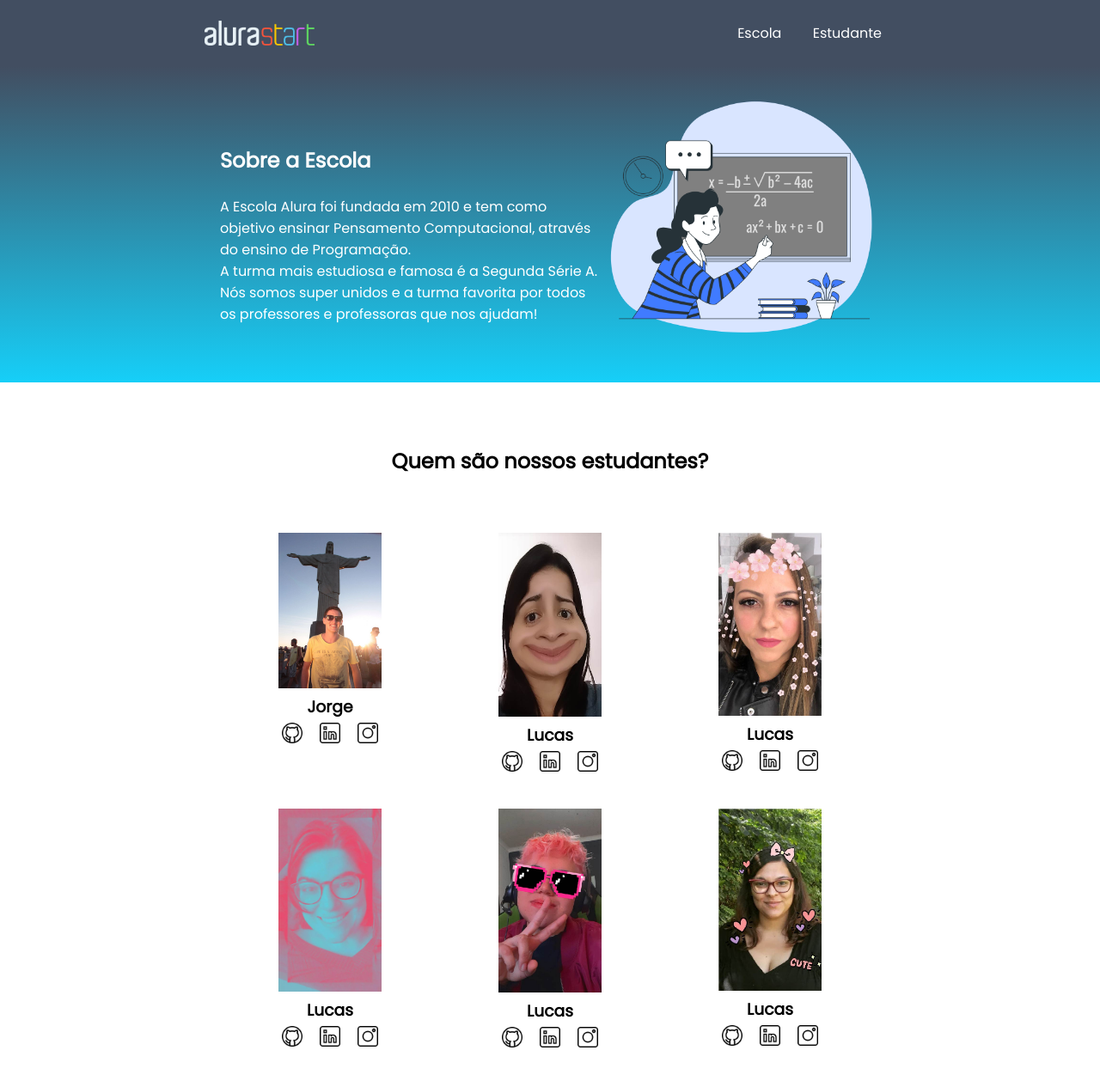
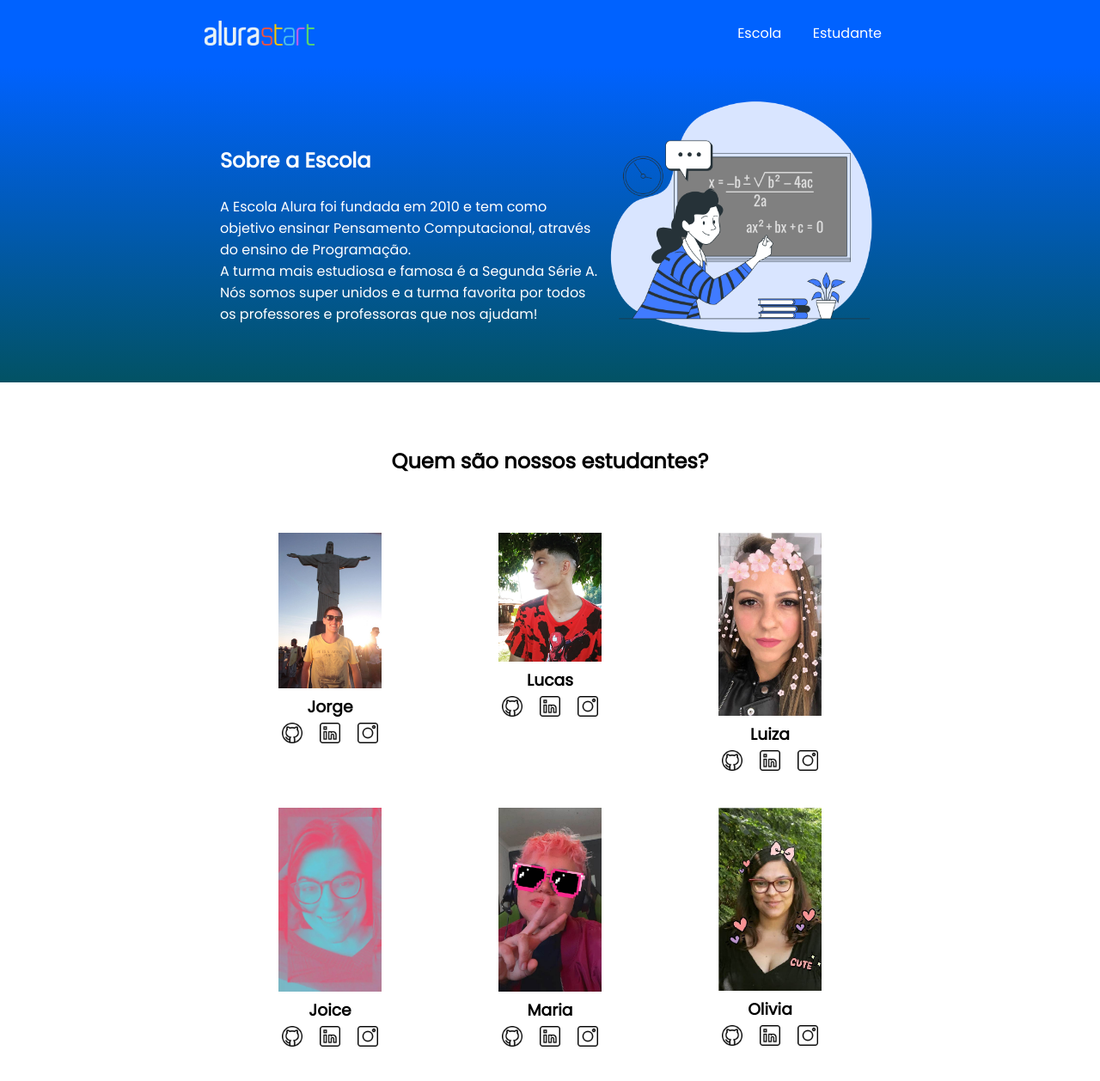
Before and after one commit to LucasBRtavares/site-final1, a plain HTML site: page index.html in a window 1280 px wide. Shown: the top 1258 px of the page at 86% size. Drawn offline with Linux system fonts and the light colour scheme.

Commit message:
Add files via upload

```diff
--- a/index.html
+++ b/index.html
@@ -38,7 +38,7 @@
             <a href="https://instagram.com/jorgeenge"><img class="estudante-icone" src="instagram.png" alt="icone instagram"></a>
         </div>
         <div class="estudante-div">
-            <img class="estudante-imagem" src="Gabi.jpg" alt="foto da gabi">
+            <img class="estudante-imagem" src="Lucas.jpg" alt="foto da gabi">
             <h3 class="estudante-nome">Lucas</h3>
             <a href="https://github.com/LucasBRtavares"><img class="estudante-icone" src="github.png" alt="icone github"></a>
             <a href="https://www.linkedin.com"><img class="estudante-icone" src="linkedin.png" alt="icone linkedin"></a>
@@ -46,7 +46,7 @@
         </div>
         <div class="estudante-div">
             <img class="estudante-imagem" src="Liz.jpg" alt="foto da lizandra">
-            <h3 class="estudante-nome">Lucas</h3>
+            <h3 class="estudante-nome">Luiza</h3>
             <a href="https://github.com/LucasBRtavares"><img class="estudante-icone" src="github.png" alt="icone github"></a>
             <a href="https://www.linkedin.com"><img class="estudante-icone" src="linkedin.png" alt="icone linkedin"></a>
             <a href="https://www.instagram.com/lucas_rogerio_tavares"><img class="estudante-icone" src="instagram.png" alt="icone instagram"></a>
@@ -55,21 +55,21 @@
         <span></span>
         <div class="estudante-div">
             <img class="estudante-imagem" src="Joice.jpg" alt="foto da joice">
-            <h3 class="estudante-nome">Lucas</h3>
+            <h3 class="estudante-nome">Joice</h3>
             <a href="https://github.com/LucasBRtavares"><img class="estudante-icone" src="github.png" alt="icone github"></a>
             <a href="https://www.linkedin.com"><img class="estudante-icone" src="linkedin.png" alt="icone linkedin"></a>
             <a href="https://www.instagram.com/lucas_rogerio_tavares/"><img class="estudante-icone" src="instagram.png" alt="icone instagram"></a>
         </div>
         <div class="estudante-div">
             <img class="estudante-imagem" src="Maria.jpg" alt="foto da maria">
-            <h3 class="estudante-nome">Lucas</h3>
+            <h3 class="estudante-nome">Maria</h3>
             <a href="https://github.com/LucasBRtavares"><img class="estudante-icone" src="github.png" alt="icone github"></a>
             <a href="https://www.linkedin.com"><img class="estudante-icone" src="linkedin.png" alt="icone linkedin"></a>
             <a href="https://www.instagram.com/lucas_rogerio_tavares/"><img class="estudante-icone" src="instagram.png" alt="icone instagram"></a>
         </div>
         <div class="estudante-div">
             <img class="estudante-imagem" src="Olivia.jpg" alt="foto da olhe">
-            <h3 class="estudante-nome">Lucas</h3>
+            <h3 class="estudante-nome">Olivia</h3>
             <img class="estudante-icone" src="github.png" alt="icone github">
             <a href="https://www.linkedin.com"><img class="estudante-icone" src="linkedin.png" alt="icone linkedin"></a>
             <a href="https://github.com/LucasBRtavares"><img class="estudante-icone" src="instagram.png" alt="icone instagram"></a>
--- a/style.css
+++ b/style.css
@@ -6,7 +6,7 @@ body {
     font-family: 'Poppins', sans-serif;
 }
 .cabecalho {
-    background-color: #424E61;
+    background-color: #0062ff;
     color: white;
     display: flex;
     justify-content: space-around;
@@ -29,7 +29,7 @@ body {
 }
 
 .escola{
-    background-image: linear-gradient(#424E61,#16CFF8);
+    background-image: linear-gradient(#0062ff,#025264);
     color:white;
     display: flex;
     justify-content: center;
```
Also changed, not shown: Lucas.jpg (added).
